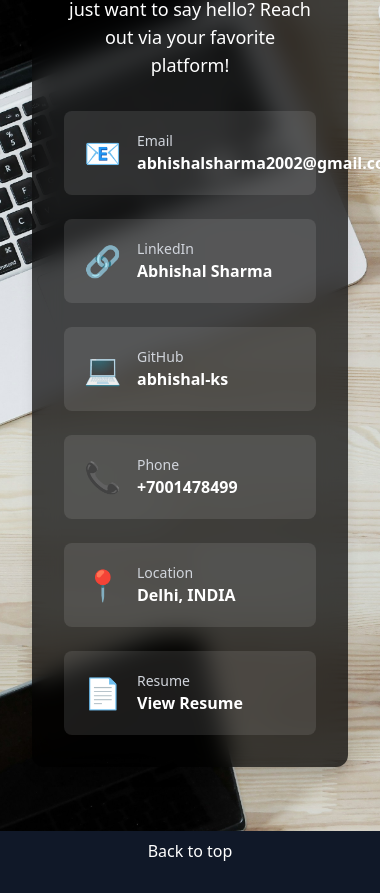
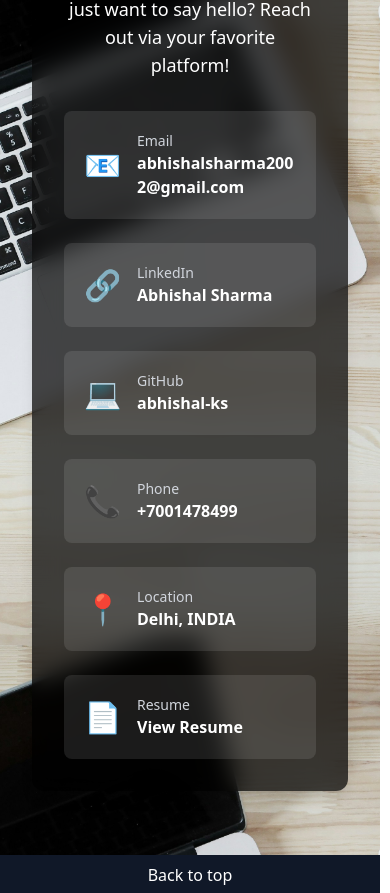
Before and after one commit to abhishal-ks/rytshark-port, a Next.js app: page / in a window 390 px wide. Shown: the part 3952-4845 px from the top of the page. Built offline with nearby package versions, Linux system fonts and the light colour scheme.

Commit message:
Handla email's overflow in mobile view

```diff
--- a/app/page.js
+++ b/app/page.js
@@ -360,10 +360,10 @@ export default function Home() {
                 rel="noopener noreferrer"
                 className="flex items-center gap-4 bg-white/10 hover:bg-white/20 p-5 rounded-lg transition"
               >
-                <span className="text-3xl">{icon}</span>
-                <div>
+                <span className="shrink-0 text-3xl">{icon}</span>
+                <div className="min-w-0">
                   <p className="text-sm text-gray-300">{label}</p>
-                  <p className="font-semibold">{value}</p>
+                  <p className="font-semibold [overflow-wrap:anywhere]">{value}</p>
                 </div>
               </a>
             ))}
```
